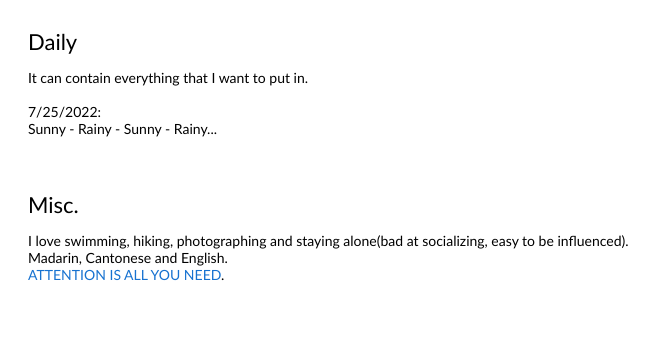
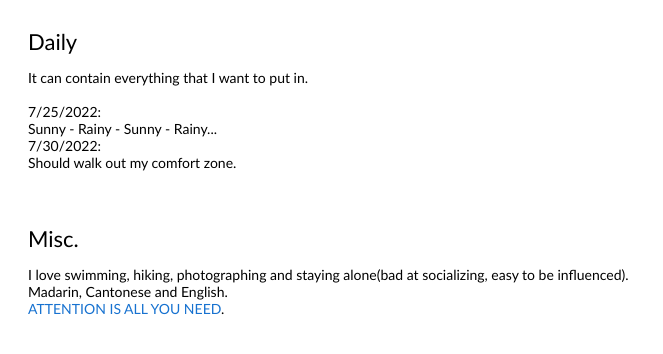
Before and after one commit to harry-hrz/blog.github.io, a plain HTML site: page index.html in a window 1280 px wide. Shown: the whole page, without its empty margins (0-663 px from the left). Drawn offline with Linux system fonts and the light colour scheme.

Commit message:
Update index.html

```diff
--- a/index.html
+++ b/index.html
@@ -17,7 +17,8 @@
               <heading>Daily</heading>
               <p>
 		It can contain everything that I want to put in. <br> <br>
-		7/25/2022: <br> Sunny - Rainy - Sunny - Rainy...
+		7/25/2022: <br> Sunny - Rainy - Sunny - Rainy... <br>
+		      7/30/2022: <br> Should walk out my comfort zone.
 
               </p>
             </td>
```
